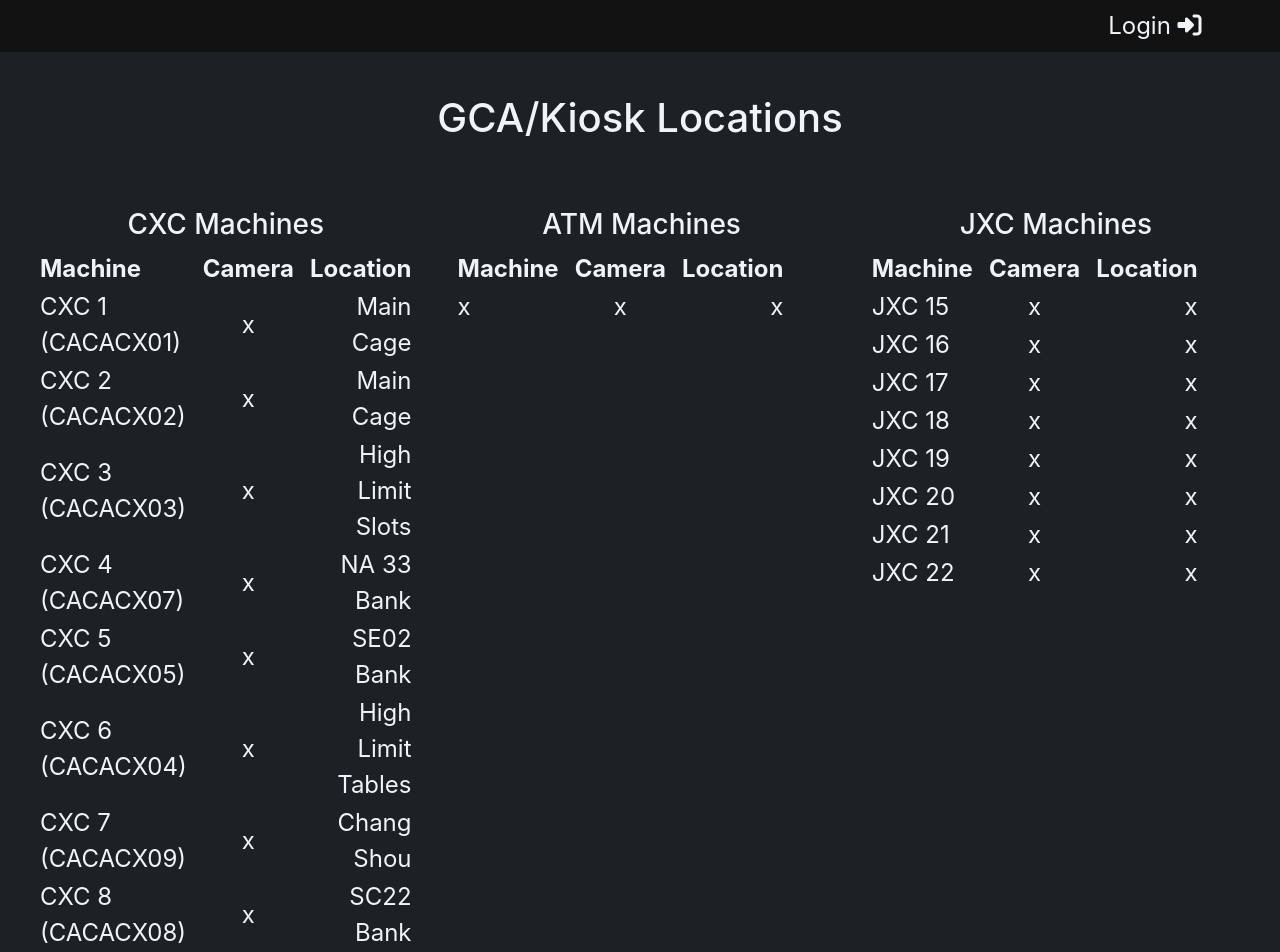
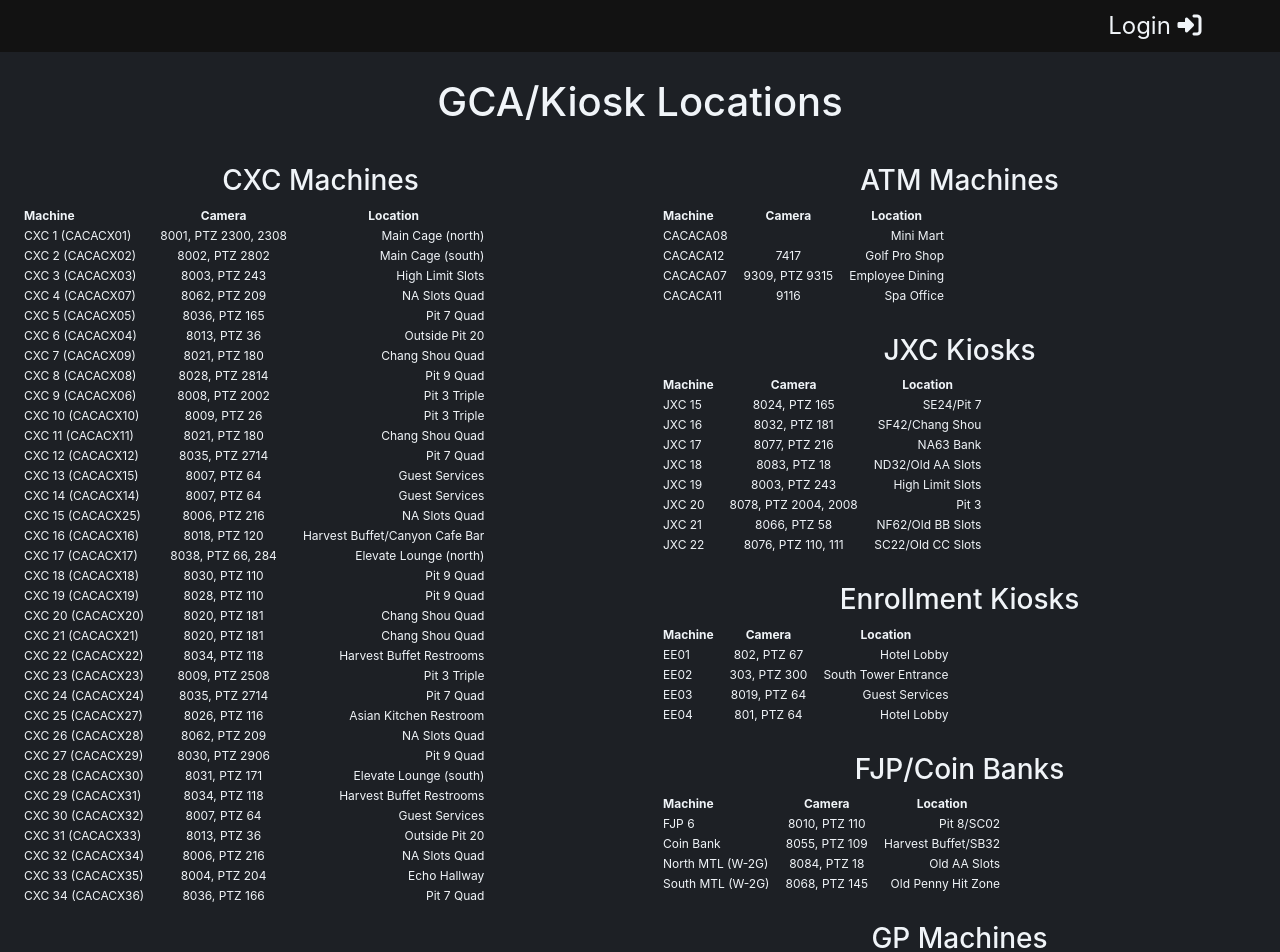
Before and after one commit to jedsmit/surveillance-dashboard, a React (Create React App) app: page /gca-kiosks in a window 1280 px wide. Shown: the top 952 px of the page. Built offline with nearby package versions, Linux system fonts and the light colour scheme.

Commit message:
begin styling odds calculator, add odds data file

```diff
--- a/src/components/OddsTableCalculator.js
+++ b/src/components/OddsTableCalculator.js
@@ -11,32 +11,30 @@ const Container = styled.div`
   border-radius: 5px;
 `;
 
-const TitleText = styled.h1`
-  fontsize: 5em;
+const Title = styled.h3`
   margin: 0;
   padding: 10px;
-  background: ${Colors.backgroundColor};
-  color: ${Colors.primaryTextColor};
 `;
 
-const Text = styled.h3``;
+const Text = styled.h6``;
 
-const testWager = {
-  wagerName: 'bonus wager',
-  winCombo: 'some cards',
-  payoutMultiplier: 100,
-};
-
-const OddsTableCalculator = ({ gameName, wager, unitsBet }) => {
-  const { wagerName, winCombo, payoutMultiplier } = wager;
-  let win = unitsBet * payoutMultiplier;
+const OddsTableCalculator = ({ wagerName, wagers, unitsBet }) => {
+  console.log(wagers);
   return (
     <Container>
-      <TitleText>{gameName}</TitleText>
-      <TitleText>Payout Odds Calculator </TitleText>
-      <Text>
-        {unitsBet} unit {wagerName} wins {win} units
-      </Text>
+      <div className='row justify-content-center'>
+        <Title className='text-center'>{wagerName} Odds Calculator</Title>
+      </div>
+      {wagers.map(wager => {
+        let payoutMultiplier = wager.payoutMultiplier;
+        let winCombo = wager.winCombo;
+        let win = unitsBet * payoutMultiplier;
+        return (
+          <Text>
+            {unitsBet} unit with {winCombo} wins {win} units
+          </Text>
+        );
+      })}
     </Container>
   );
 };
--- /dev/null
+++ b/src/data/bonusBetOdds.js
@@ -0,0 +1,13 @@
+export const luckyLuckyOdds = {
+  wagerName: 'Lucky Lucky',
+  wagers: [
+    { winCombo: 'Suited 777', payoutMultiplier: 200 },
+    { winCombo: 'Suited 678', payoutMultiplier: 100 },
+    { winCombo: '777 (Non-Suited)', payoutMultiplier: 50 },
+    { winCombo: '678 (Non-Suited)', payoutMultiplier: 30 },
+    { winCombo: 'Suited 21', payoutMultiplier: 15 },
+    { winCombo: '21 Total (Three Card Non-Suited)', payoutMultiplier: 3 },
+    { winCombo: '20 Total (Three Card Total)', payoutMultiplier: 2 },
+    { winCombo: '19 Total (Three Card Total)', payoutMultiplier: 2 },
+  ],
+};
--- a/src/data/gcaKioskLocations.js
+++ b/src/data/gcaKioskLocations.js
@@ -3,232 +3,257 @@
 export const cxcMachines = [
   {
     machine: 'CXC 1 (CACACX01)',
-    camera: 'x',
-    location: 'Main Cage',
+    camera: '8001, PTZ 2300, 2308',
+    location: 'Main Cage (north)',
   },
   {
     machine: 'CXC 2 (CACACX02)',
-    camera: 'x',
-    location: 'Main Cage',
+    camera: '8002, PTZ 2802',
+    location: 'Main Cage (south)',
   },
   {
     machine: 'CXC 3 (CACACX03)',
-    camera: 'x',
+    camera: '8003, PTZ 243',
     location: 'High Limit Slots',
   },
   {
     machine: 'CXC 4 (CACACX07)',
-    camera: 'x',
-    location: 'NA 33 Bank',
+    camera: '8062, PTZ 209',
+    location: 'NA Slots Quad',
   },
   {
     machine: 'CXC 5 (CACACX05)',
-    camera: 'x',
-    location: 'SE02 Bank',
+    camera: '8036, PTZ 165',
+    location: 'Pit 7 Quad',
   },
   {
     machine: 'CXC 6 (CACACX04)',
-    camera: 'x',
-    location: 'High Limit Tables',
+    camera: '8013, PTZ 36',
+    location: 'Outside Pit 20',
   },
   {
     machine: 'CXC 7 (CACACX09)',
-    camera: 'x',
-    location: 'Chang Shou',
+    camera: '8021, PTZ 180',
+    location: 'Chang Shou Quad',
   },
   {
     machine: 'CXC 8 (CACACX08)',
-    camera: 'x',
-    location: 'SC22 Bank',
+    camera: '8028, PTZ 2814',
+    location: 'Pit 9 Quad',
   },
   {
     machine: 'CXC 9 (CACACX06)',
-    camera: 'x',
-    location: 'NE82 Bank',
+    camera: '8008, PTZ 2002',
+    location: 'Pit 3 Triple',
   },
   {
     machine: 'CXC 10 (CACACX10)',
-    camera: 'x',
-    location: 'NE82 Bank',
+    camera: '8009, PTZ 26',
+    location: 'Pit 3 Triple',
   },
   {
     machine: 'CXC 11 (CACACX11)',
-    camera: 'x',
-    location: 'Chang Shou',
+    camera: '8021, PTZ 180',
+    location: 'Chang Shou Quad',
   },
   {
     machine: 'CXC 12 (CACACX12)',
-    camera: 'x',
-    location: 'SE02 Bank',
+    camera: '8035, PTZ 2714',
+    location: 'Pit 7 Quad',
   },
   {
     machine: 'CXC 13 (CACACX15)',
-    camera: 'x',
+    camera: '8007, PTZ 64',
     location: 'Guest Services',
   },
   {
     machine: 'CXC 14 (CACACX14)',
-    camera: 'x',
+    camera: '8007, PTZ 64',
     location: 'Guest Services',
   },
   {
     machine: 'CXC 15 (CACACX25)',
-    camera: 'x',
-    location: 'NA33 Bank',
+    camera: '8006, PTZ 216',
+    location: 'NA Slots Quad',
   },
   {
     machine: 'CXC 16 (CACACX16)',
-    camera: 'x',
-    location: 'Harvest Buffet',
+    camera: '8018, PTZ 120',
+    location: 'Harvest Buffet/Canyon Cafe Bar',
   },
   {
     machine: 'CXC 17 (CACACX17)',
-    camera: 'x',
+    camera: '8038, PTZ 66, 284',
     location: 'Elevate Lounge (north)',
   },
   {
     machine: 'CXC 18 (CACACX18)',
-    camera: 'x',
-    location: 'SC22 Bank',
+    camera: '8030, PTZ 110',
+    location: 'Pit 9 Quad',
   },
   {
     machine: 'CXC 19 (CACACX19)',
-    camera: 'x',
-    location: 'SC22 Bank',
+    camera: '8028, PTZ 110',
+    location: 'Pit 9 Quad',
   },
   {
     machine: 'CXC 20 (CACACX20)',
-    camera: 'x',
-    location: 'Chang Shou',
+    camera: '8020, PTZ 181',
+    location: 'Chang Shou Quad',
   },
   {
     machine: 'CXC 21 (CACACX21)',
-    camera: 'x',
-    location: 'Chang Shou',
+    camera: '8020, PTZ 181',
+    location: 'Chang Shou Quad',
   },
   {
     machine: 'CXC 22 (CACACX22)',
-    camera: 'x',
-    location: 'SB51 Bank',
+    camera: '8034, PTZ 118',
+    location: 'Harvest Buffet Restrooms',
   },
   {
     machine: 'CXC 23 (CACACX23)',
-    camera: 'x',
-    location: 'NE82 Bank',
+    camera: '8009, PTZ 2508',
+    location: 'Pit 3 Triple',
   },
   {
     machine: 'CXC 24 (CACACX24)',
-    camera: 'x',
-    location: 'SE02 Bank',
+    camera: '8035, PTZ 2714',
+    location: 'Pit 7 Quad',
   },
   {
     machine: 'CXC 25 (CACACX27)',
-    camera: 'x',
-    location: 'SD52 Bank',
+    camera: '8026, PTZ 116',
+    location: 'Asian Kitchen Restroom',
   },
   {
     machine: 'CXC 26 (CACACX28)',
-    camera: 'x',
-    location: 'NA33 Bank',
+    camera: '8062, PTZ 209',
+    location: 'NA Slots Quad',
   },
   {
     machine: 'CXC 27 (CACACX29)',
-    camera: 'x',
-    location: 'SC22 Bank',
+    camera: '8030, PTZ 2906',
+    location: 'Pit 9 Quad',
   },
   {
     machine: 'CXC 28 (CACACX30)',
-    camera: 'x',
+    camera: '8031, PTZ 171',
     location: 'Elevate Lounge (south)',
   },
   {
     machine: 'CXC 29 (CACACX31)',
-    camera: 'x',
-    location: 'SB51 Bank',
+    camera: '8034, PTZ 118',
+    location: 'Harvest Buffet Restrooms',
   },
   {
     machine: 'CXC 30 (CACACX32)',
-    camera: 'x',
+    camera: '8007, PTZ 64',
     location: 'Guest Services',
   },
   {
     machine: 'CXC 31 (CACACX33)',
-    camera: 'x',
-    location: 'High Limit Tables',
+    camera: '8013, PTZ 36',
+    location: 'Outside Pit 20',
   },
   {
     machine: 'CXC 32 (CACACX34)',
-    camera: 'x',
-    location: 'NA33 Bank',
+    camera: '8006, PTZ 216',
+    location: 'NA Slots Quad',
   },
   {
     machine: 'CXC 33 (CACACX35)',
-    camera: 'x',
-    location: 'NA82 Bank',
+    camera: '8004, PTZ 204',
+    location: 'Echo Hallway',
   },
   {
     machine: 'CXC 34 (CACACX36)',
-    camera: 'x',
-    location: 'SE02 Bank',
+    camera: '8036, PTZ 166',
+    location: 'Pit 7 Quad',
+  },
+];
+
+//kiosk for check cashing
+export const gpMachines = [
+  {
+    machine: 'GP 01 (CCK-1)',
+    camera: '8001, PTZ 2300,2308',
+    location: 'Main Cage (north)',
+  },
+  {
+    machine: 'GP 02 (CCK-2)',
+    camera: '8002, PTZ 2800',
+    location: 'Main Cage (south)',
+  },
+  {
+    machine: 'GP 03 (CCK-3)',
+    camera: '8017, PTZ 2800',
+    location: 'Between Pits 8 and 9',
+  },
+  {
+    machine: 'GP 04 (CCK-4)',
+    camera: '8016, PTZ 2300',
+    location: 'Between Pits 3 and 5',
   },
 ];
 
 export const atmMachines = [
+  { machine: 'CACACA08', Camera: '7719, PTZ 7730', location: 'Mini Mart' },
+
+  { machine: 'CACACA12', camera: '7417', location: 'Golf Pro Shop' },
+
   {
-    machine: 'x',
-    camera: 'x',
-    location: 'x',
+    machine: 'CACACA07',
+    camera: '9309, PTZ 9315',
+    location: 'Employee Dining',
+  },
+  {
+    machine: 'CACACA11',
+    camera: '9116',
+    location: 'Spa Office',
   },
 ];
 
-export const jxcMachines = [
+export const jxcKiosks = [
   {
     machine: 'JXC 15',
-    camera: 'x',
-    location: 'x',
+    camera: '8024, PTZ 165',
+    location: 'SE24/Pit 7',
   },
   {
     machine: 'JXC 16',
-    camera: 'x',
-    location: 'x',
+    camera: '8032, PTZ 181',
+    location: 'SF42/Chang Shou',
   },
   {
     machine: 'JXC 17',
-    camera: 'x',
-    location: 'x',
+    camera: '8077, PTZ 216',
+    location: 'NA63 Bank',
   },
   {
     machine: 'JXC 18',
-    camera: 'x',
-    location: 'x',
+    camera: '8083, PTZ 18',
+    location: 'ND32/Old AA Slots',
   },
   {
     machine: 'JXC 19',
-    camera: 'x',
-    location: 'x',
+    camera: '8003, PTZ 243',
+    location: 'High Limit Slots',
   },
   {
     machine: 'JXC 20',
-    camera: 'x',
-    location: 'x',
+    camera: '8078, PTZ 2004, 2008',
+    location: 'Pit 3',
   },
   {
     machine: 'JXC 21',
-    camera: 'x',
-    location: 'x',
+    camera: '8066, PTZ 58',
+    location: 'NF62/Old BB Slots',
   },
   {
     machine: 'JXC 22',
-    camera: 'x',
-    location: 'x',
-  },
-];
-
-export const promoKiosks = [
-  {
-    machine: 'x',
-    camera: 'x',
-    location: 'x',
+    camera: '8076, PTZ 110, 111',
+    location: 'SC22/Old CC Slots',
   },
 ];
 
@@ -254,3 +279,26 @@ export const enrollmentKiosks = [
     location: 'Hotel Lobby',
   },
 ];
+
+export const fjpMachines = [
+  {
+    machine: 'FJP 6',
+    camera: '8010, PTZ 110',
+    location: 'Pit 8/SC02',
+  },
+  {
+    machine: 'Coin Bank',
+    camera: '8055, PTZ 109',
+    location: 'Harvest Buffet/SB32',
+  },
+  {
+    machine: 'North MTL (W-2G)',
+    camera: '8084, PTZ 18',
+    location: 'Old AA Slots',
+  },
+  {
+    machine: 'South MTL (W-2G)',
+    camera: '8068, PTZ 145',
+    location: 'Old Penny Hit Zone',
+  },
+];
--- a/src/pages/BlackjackDashboard.js
+++ b/src/pages/BlackjackDashboard.js
@@ -4,12 +4,15 @@ import styled from 'styled-components';
 import BasicStrategyTable from '../components/BasicStrategyTable';
 import IndexPlayTable from '../components/IndexPlayTable';
 import ThresholdCalculator from '../components/ThresholdCalculator';
+import OddsTableCalculator from '../components/OddsTableCalculator';
 import { thresholdCalculatorData } from '../data/thresholdCalculatorData';
 import ViolationReferences from '../components/ViolationReferences';
 import { blackjack } from '../data/violationData';
+import { luckyLuckyOdds } from '../data/bonusBetOdds';
 
 //styled-components
 const Container = styled.div`
+  min-height: 100vh;
   height: 100%;
   width: 100%;
   background: ${Colors.backgroundColor};
@@ -41,7 +44,10 @@ const ViolationsContainer = styled.div`
 `;
 
 const ThresholdCalculatorContainer = styled.div`
-  margin-top: 3rem;
+  width: 100%;
+`;
+
+const OddsCalculatorContainer = styled.div`
   width: 100%;
 `;
 
@@ -55,7 +61,7 @@ const BlackjackDashboard = () => {
     strategySingleDeckBJ,
     averageSingleDeckBJ,
   } = thresholdCalculatorData;
-
+  const { wagerName, wagers } = luckyLuckyOdds;
   //state
   const [gameVariant, setGameVariant] = useState('Select Variant');
   const [gameData, setGameData] = useState({
@@ -64,6 +70,7 @@ const BlackjackDashboard = () => {
     hph: 0,
   });
   const [checked, setChecked] = useState(false);
+  const [toggled, setToggled] = useState(false);
 
   //sets the game type for threshold calculator use
   useEffect(() => {
@@ -115,9 +122,8 @@ const BlackjackDashboard = () => {
     <Container className='container-fluid'>
       <TitleText>Blackjack Dashboard</TitleText>
       <p>todo: side bets</p>
-
       {/* Dropdown game selector */}
-      <div className='row'>
+      <div className='row mb-2'>
         <div className='col'>
           <div className='dropdown'>
             <MenuButton
@@ -182,7 +188,7 @@ const BlackjackDashboard = () => {
       {/* end drop down  */}
 
       <div className='row justify-content-end'>
-        <div className='col-sm-5 col-xs-12'>
+        <div className='col-sm-4 col-xs-12'>
           <div className='row justify-content-left m-0'>
             <div class='custom-control custom-switch m-0'>
               <input
@@ -197,7 +203,7 @@ const BlackjackDashboard = () => {
                 for='customSwitch1'
                 style={{ fontSize: '.7em' }}
               >
-                Toggle Index Plays/Common Violations
+                Toggle Common Violations/Index Plays
               </label>
             </div>
           </div>
@@ -217,13 +223,28 @@ const BlackjackDashboard = () => {
         </div>
 
         <div className='col-sm-4 col-xs-12'>
-          {/* Basic Strategy Chart */}
-          <BasicStrategyContainer className='container-fluid'>
-            <BasicStrategyTable />
-          </BasicStrategyContainer>
+          <div className='row justify-content-left m-0'>
+            <div class='custom-control custom-switch m-0'>
+              <input
+                type='checkbox'
+                class='custom-control-input'
+                id='customSwitch2'
+                checked={toggled}
+                onChange={() => setToggled(!toggled)}
+              />
+              <label
+                class='custom-control-label'
+                for='customSwitch2'
+                style={{ fontSize: '.7em' }}
+              >
+                Toggle Lucky Luck Odds/Threshold Calculator
+              </label>
+            </div>
           </div>
 
-        <div className='col-sm-3 col-xs-12'>
+          <div className='row'>
+            {/* Odds Table or Basic Strategy*/}
+            {toggled ? (
               <ThresholdCalculatorContainer className='container-fluid'>
                 <ThresholdCalculator
                   hph={gameData.hph}
@@ -232,6 +253,22 @@ const BlackjackDashboard = () => {
                   gameVariant={gameVariant}
                 />
               </ThresholdCalculatorContainer>
+            ) : (
+              <OddsCalculatorContainer className='container-fluid'>
+                <OddsTableCalculator
+                  wagerName='Lucky Lucky'
+                  wagers={wagers}
+                  unitsBet={2}
+                />
+              </OddsCalculatorContainer>
+            )}
+          </div>
+        </div>
+
+        <div className='col-sm-4 col-xs-12'>
+          <BasicStrategyContainer className='container-fluid'>
+            <BasicStrategyTable />
+          </BasicStrategyContainer>
         </div>
       </div>
     </Container>
--- a/src/pages/CasinoWarDashboard.js
+++ b/src/pages/CasinoWarDashboard.js
@@ -2,6 +2,7 @@ import React, { useState, useEffect } from 'react';
 import Colors from '../constants/Colors';
 import styled from 'styled-components';
 import OddsTableCalculator from '../components/OddsTableCalculator';
+import { luckyLuckyOdds } from './../data/bonusBetOdds';
 
 //styled-components
 const Container = styled.div`
@@ -22,30 +23,31 @@ const TitleText = styled.h1`
 `;
 
 const CalculatorContainer = styled.div`
-  width: 30%;
+  width: 75%;
   font-size: 0.7em;
 `;
 
 const testWager = {
-  wagerName: 'bonus wager',
+  wagerName: 'Luck Lucky',
   winCombo: 'some cards',
   payoutMultiplier: 100,
 };
 
 const CasinoWarDashboard = () => {
+  const { wagerName, wagers } = luckyLuckyOdds;
   return (
     <Container className='container-fluid'>
       <TitleText>Casino War Dashboard</TitleText>
       <p>To do: odds table, violations</p>
       <div className='row'>
         <div className='col'>
-          <CalculatorContainer>
+          {/* <CalculatorContainer>
             <OddsTableCalculator
               gameName='Casino War'
-              wager={testWager}
+              wagers={wagers}
               unitsBet={2}
             />
-          </CalculatorContainer>
+          </CalculatorContainer> */}
         </div>
       </div>
     </Container>
--- a/src/pages/GcaKioskPage.js
+++ b/src/pages/GcaKioskPage.js
@@ -4,9 +4,10 @@ import styled from 'styled-components';
 import {
   cxcMachines,
   atmMachines,
-  jxcMachines,
-  promoKiosks,
+  jxcKiosks,
   enrollmentKiosks,
+  fjpMachines,
+  gpMachines,
 } from '../data/gcaKioskLocations';
 import GCAKioskLocationTable from '../components/GCAKioskLocationTable';
 
@@ -17,7 +18,7 @@ const Container = styled.div`
   padding: 1em;
   background: ${Colors.backgroundColor};
   color: ${Colors.primaryTextColor};
-  font-size: 2em;
+  font-size: 1em;
 `;
 
 const TitleText = styled.h1`
@@ -27,7 +28,7 @@ const TitleText = styled.h1`
 `;
 
 const CategoryTitle = styled.h3`
-  padding-top: 2em;
+  padding-top: 1em;
 `;
 
 const GcaKioskPage = () => {
@@ -67,38 +68,22 @@ const GcaKioskPage = () => {
               <GCAKioskLocationTable machines={atmMachines} />
             </div>
           </div>
-        </div>
 
-        {/* jxc machines */}
-        <div className='col justify-content-center'>
+          {/*  promotional kiosks*/}
+
           <div className='row'>
             <div className='col'>
-              <CategoryTitle>JXC Machines</CategoryTitle>
+              <CategoryTitle>JXC Kiosks</CategoryTitle>
             </div>
           </div>
           <div className='row'>
             <div className='col'>
-              <GCAKioskLocationTable machines={jxcMachines} />
+              <GCAKioskLocationTable machines={jxcKiosks} />
             </div>
           </div>
-        </div>
 
-        {/*  promotional kiosks*/}
-        <div className='col justify-content-center'>
-          <div className='row'>
-            <div className='col'>
-              <CategoryTitle>Promotional Kiosks</CategoryTitle>
-            </div>
-          </div>
-          <div className='row'>
-            <div className='col'>
-              <GCAKioskLocationTable machines={promoKiosks} />
-            </div>
-          </div>
-        </div>
+          {/* enrollment kiosks */}
 
-        {/* enrollment kiosks */}
-        <div className='col justify-content-center'>
           <div className='row'>
             <div className='col'>
               <CategoryTitle>Enrollment Kiosks</CategoryTitle>
@@ -109,6 +94,30 @@ const GcaKioskPage = () => {
               <GCAKioskLocationTable machines={enrollmentKiosks} />
             </div>
           </div>
+
+          {/* fjp kiosks */}
+          <div className='row'>
+            <div className='col'>
+              <CategoryTitle>FJP/Coin Banks</CategoryTitle>
+            </div>
+          </div>
+          <div className='row'>
+            <div className='col'>
+              <GCAKioskLocationTable machines={fjpMachines} />
+            </div>
+          </div>
+
+          {/* gp machines */}
+          <div className='row'>
+            <div className='col'>
+              <CategoryTitle>GP Machines</CategoryTitle>
+            </div>
+          </div>
+          <div className='row'>
+            <div className='col'>
+              <GCAKioskLocationTable machines={gpMachines} />
+            </div>
+          </div>
         </div>
       </div>
     </Container>
--- a/src/pages/TableGamesDashboard.js
+++ b/src/pages/TableGamesDashboard.js
@@ -39,6 +39,12 @@ const LeftMenuColumn = styled.div`
   list-style-type: none;
   text-align: left;
 `;
+
+const RightMenuColumn = styled.div`
+  text-decoration: none;
+  list-style-type: none;
+  text-align: left;
+`;
 const MenuLink = styled.h3`
   color: ${Colors.backgroundColor};
   text-decoration: none;
@@ -53,10 +59,11 @@ const TableGamesDashboard = () => {
     <Container>
       <TitleText>Table Games</TitleText>
       <div className='row'>
-        <div className='col-sm-3'>
+        <div className='col-sm-6'>
           <SubtitleText>Game Dashboards</SubtitleText>
           <MenuContainer>
-            <div className='left'></div>
+            <div className='row'>
+              <div className='col left'>
                 <LeftMenuColumn as='ul' className='left-menu-column'>
                   <li>
                     <MenuLink as={Link} to='/blackjack'>
@@ -105,6 +112,10 @@ const TableGamesDashboard = () => {
                       </MenuLink>
                     </MenuButton>
                   </li>
+                </LeftMenuColumn>
+              </div>
+              <div className='col right'>
+                <RightMenuColumn>
                   <li>
                     <MenuButton className='btn btn-lg'>
                       <MenuLink as={Link} to='/fourcardpoker'>
@@ -126,9 +137,9 @@ const TableGamesDashboard = () => {
                       </MenuLink>
                     </MenuButton>
                   </li>
-            </LeftMenuColumn>
-
-            <div className='right'></div>
+                </RightMenuColumn>
+              </div>
+            </div>
           </MenuContainer>
         </div>
       </div>
```
Lines whose indentation alone changed are shown as unchanged.
